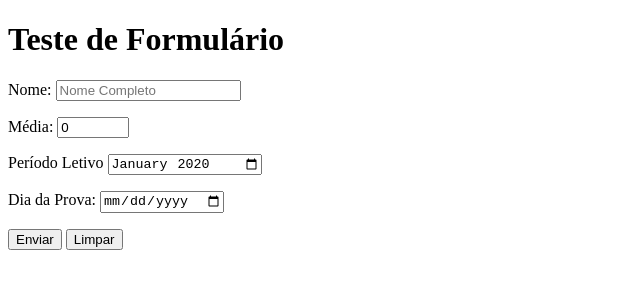
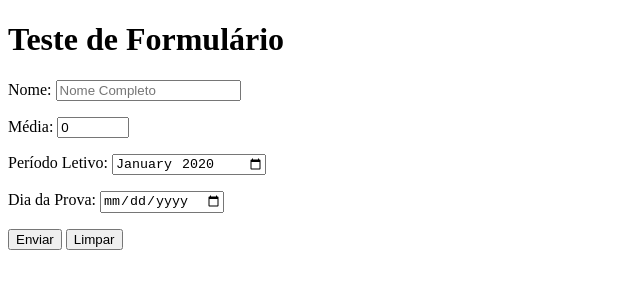
Before and after one commit to Ertuip/HTML-CSS, a plain HTML site: page Exercícios/Exercício 025 - Capítulo 24/form003.html in a window 1280 px wide. Shown: the full height of the page, 0-640 px from the left. Drawn offline with Linux system fonts and the light colour scheme.

Commit message:
Update form003.html

```diff
--- a/Exercícios/Exercício 025 - Capítulo 24/form003.html
+++ b/Exercícios/Exercício 025 - Capítulo 24/form003.html
@@ -17,7 +17,7 @@
             <input type="number" name="media" id="imedia" max="10" min="0" step="0.1"  value="0">
         </p>
         <p>
-            <label for="imes">Período Letivo</label>
+            <label for="imes">Período Letivo:  </label>
             <input type="month" name="mes" id="imes" value="2020-01">
         </p>
         <p>
```
